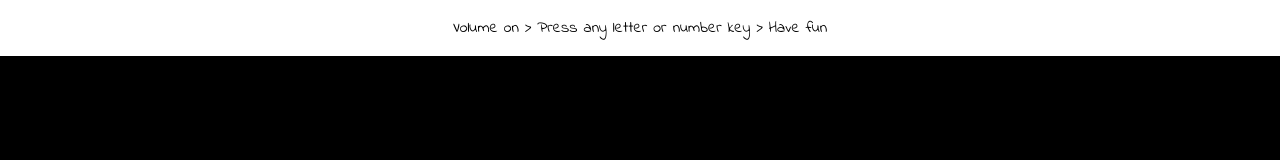
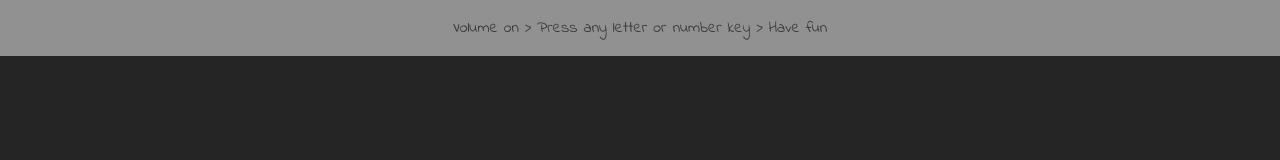
Before and after one commit to blackmacaroon/beepbeep, a plain HTML site: page index.html in a window 1280 px wide. Drawn offline with nearby package versions, Linux system fonts and the light colour scheme.

Commit message:
background color less harsh

```diff
--- a/assets/beep.css
+++ b/assets/beep.css
@@ -1,7 +1,7 @@
 canvas {
 	width: 100%;
 	height: 100%;
-	background: black;
+	background: rgb(37, 37, 37);
 }
 
 body, html {
@@ -13,9 +13,12 @@ div {
 	height: 100%;
 	display: flex;
 	flex-direction: column;
+	color: rgb(58, 58, 58);
+	background: rgb(145, 145, 145);
 }
 
 p {
 	font-family: 'Indie Flower', cursive;
 	text-align: center;
+
 }
```
